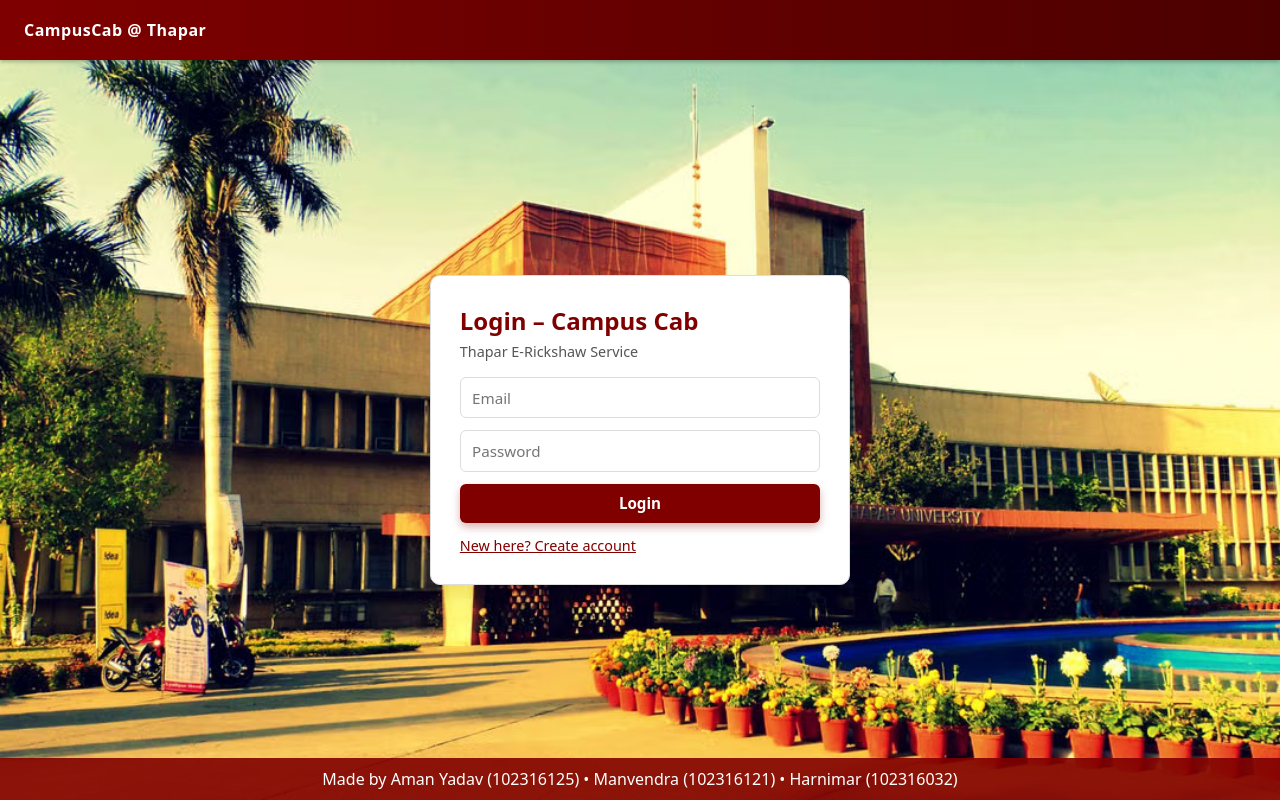
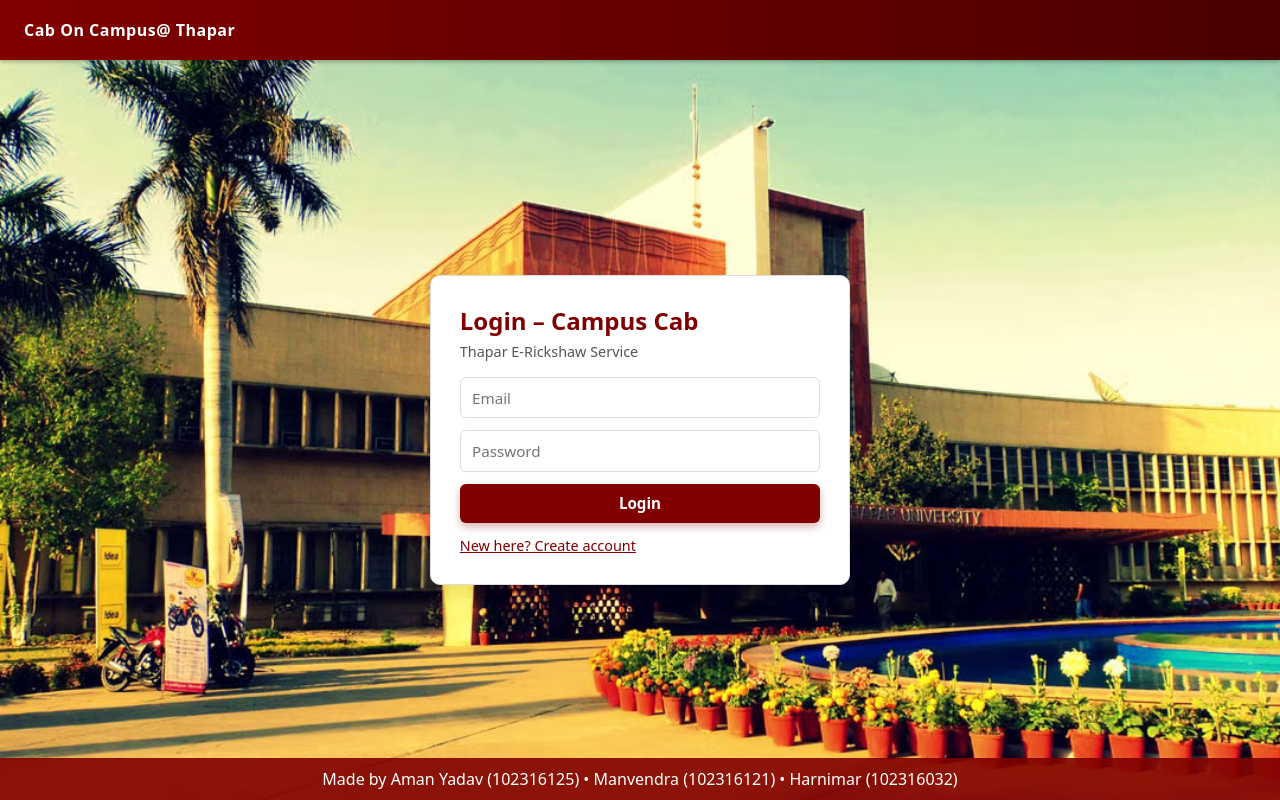
Before and after one commit to hnpsbindra-singh/College-project, a React (Vite) app in the folder frontend/: page / in a window 1280 px wide. Built offline with nearby package versions, Linux system fonts and the light colour scheme; no server answers.

Commit message:
Update Navbar.jsx

```diff
--- a/frontend/src/components/Navbar.jsx
+++ b/frontend/src/components/Navbar.jsx
@@ -3,7 +3,7 @@ import React from "react";
 const Navbar = ({ user, onLogout }) => {
   return (
     <header className="nav">
-      <div className="nav-logo">CampusCab @ Thapar</div>
+      <div className="nav-logo">Cab On Campus@ Thapar</div>
       <div className="nav-right">
         {user && (
           <>
```
